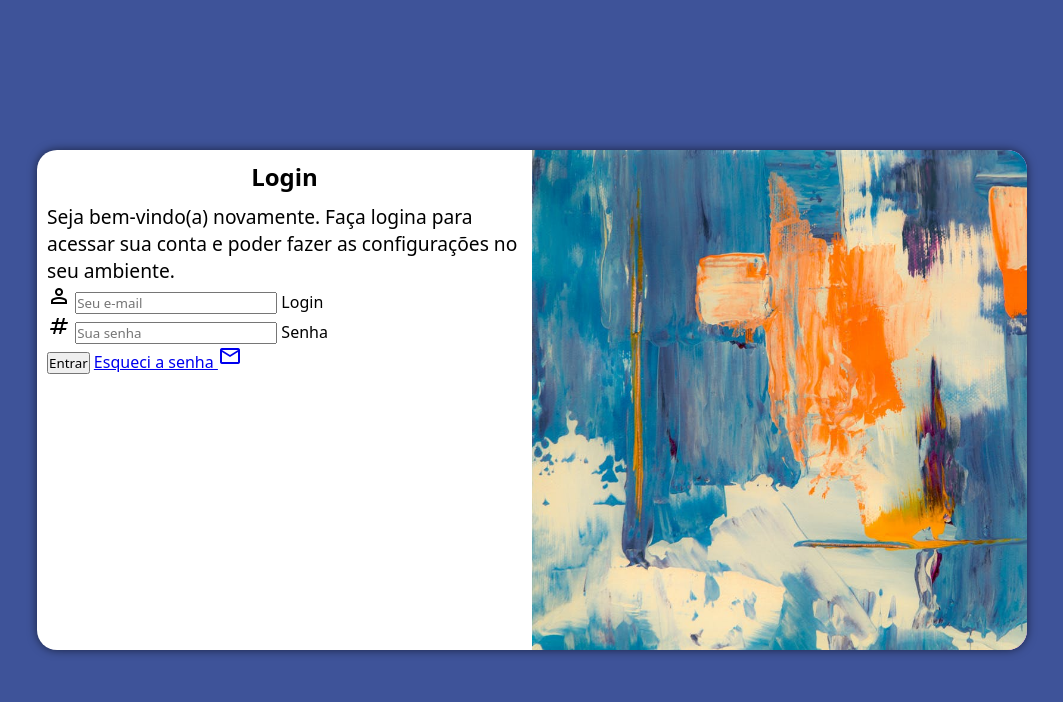
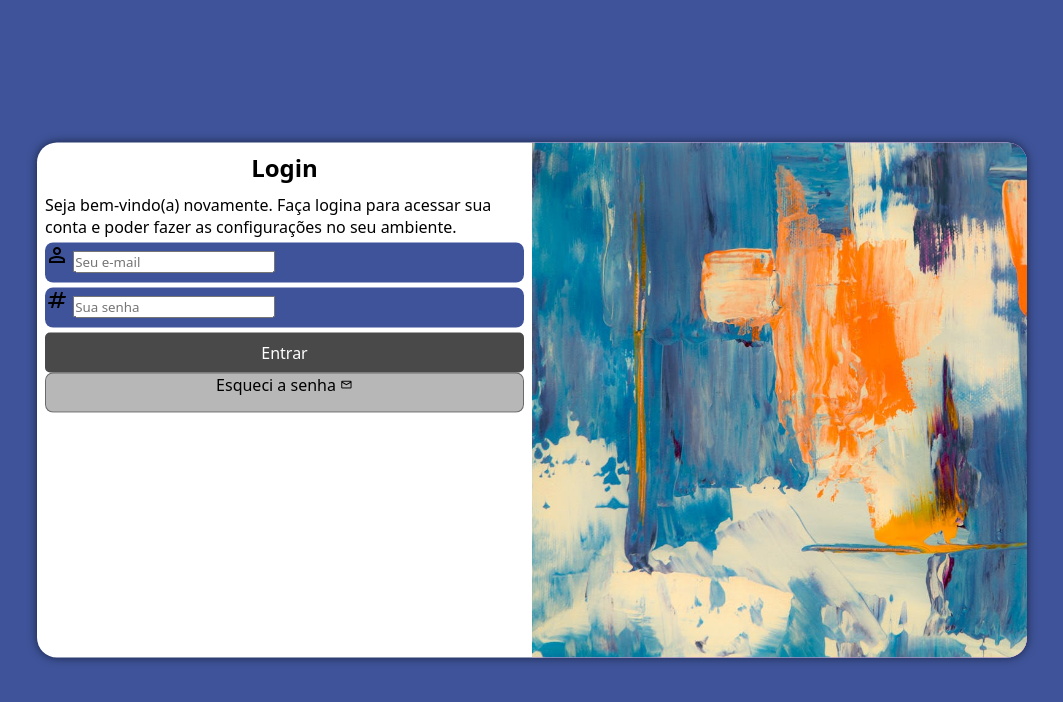
Before and after one commit to Pedro4dev/projeto-login, a plain HTML site: page index.html in a window 1280 px wide. Shown: the whole page, without its empty margins (108-1171 px from the left). Drawn offline with nearby package versions, Linux system fonts and the light colour scheme.

Commit message:
formatação formulários

```diff
--- a/estilos/media-query.css
+++ b/estilos/media-query.css
@@ -3,6 +3,7 @@
 @media screen and (min-width: 768px) and (max-width: 992px) {
     section#login {
         width: 80vw;
+
     }
 
     section#login > div#imagem{
--- a/estilos/style.css
+++ b/estilos/style.css
@@ -36,7 +36,7 @@ section#login{
 
     background-color: white;
     width: 250px;
-    height: 500px;
+    height: 515px;
     border-radius: 20px;
     box-shadow: 0px 0px 10px rgba(0, 0, 0, 0.582);
 
@@ -54,7 +54,7 @@ section#login > div#imagem{
 
 section#login > div#formulario{
     display: block;
-    padding: 10px;
+    padding: 8px;
 }
 
 div#formulario > h1{
@@ -64,5 +64,54 @@ div#formulario > h1{
 }
 
 div#formulario > p{
-    font-size: 1.2em;
+    font-size: 1em;
 }
+
+form > div.campo{
+    background-color: #3E5399;
+    display: block;
+    height: 40px;
+    border-radius: 8px;
+    margin: 5px 0px;
+}
+
+div.campo > label{
+    display: none;
+}
+
+form > input[type=submit]{
+    display: block;
+    font-size: 1em;
+    width: 100%;
+    height: 40px;
+    background-color: #000000b6;
+    color: white;
+    border: none;
+    border-radius: 5px;
+    cursor: pointer;
+}
+
+form > input[type=submit]:hover{
+    background-color: #000000ce;
+}
+
+form >a.botao{
+    display: block;
+    text-align: center;
+    font-size: 1em;
+    width: 100%;
+    height: 40px;
+    background-color: #5353536b;
+    border: 1px solid #0000006b;
+    text-decoration: none;
+    border-radius: 8px;
+    color: black;
+}
+
+form > a.botao:hover{
+    background-color: #00000070;
+}
+
+form > a.botao >i{
+    font-size: 0.8em;
+}
--- a/index.html
+++ b/index.html
@@ -37,7 +37,7 @@
                 </div>
 
                 <input type="submit" value="Entrar">
-                <a href="esqueci.html">
+                <a href="esqueci.html" class="botao">
                     Esqueci a senha <i class="material-symbols-outlined">mail</i>
                 </a>
            </div>
```
